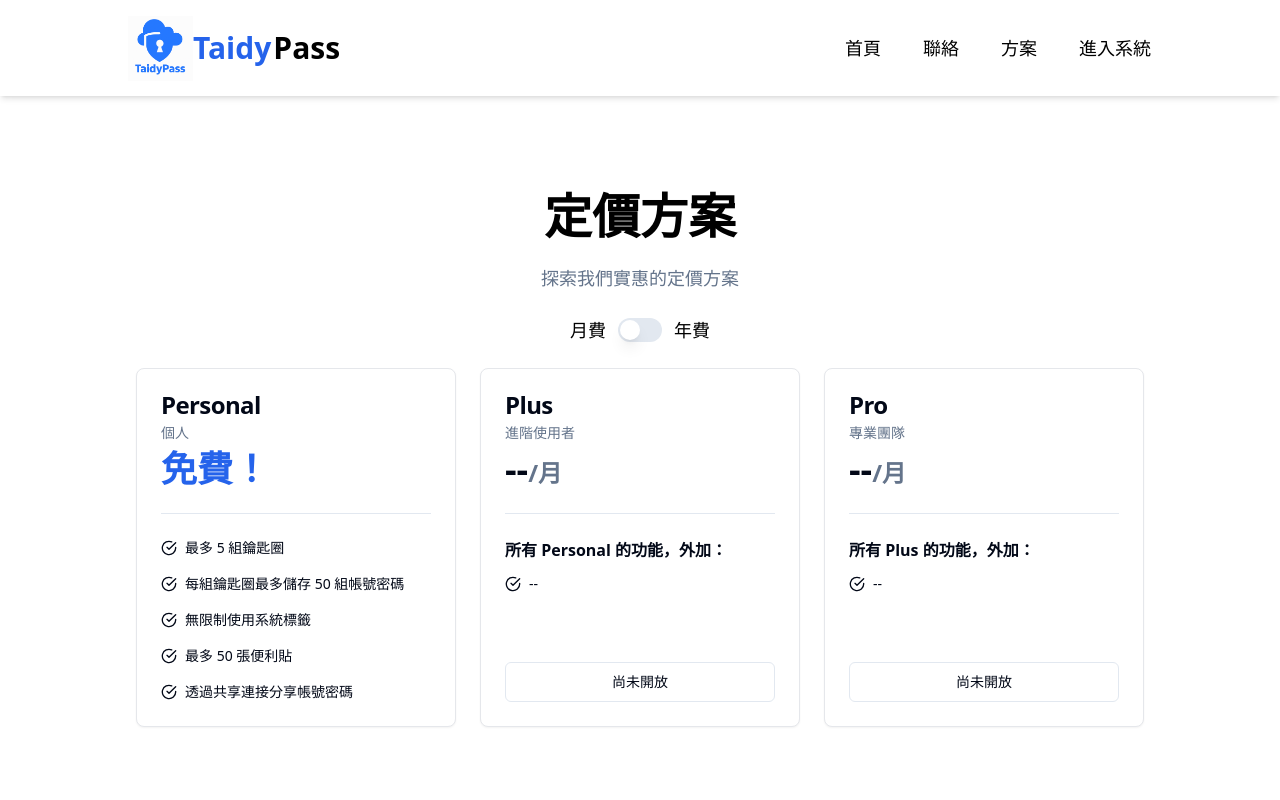
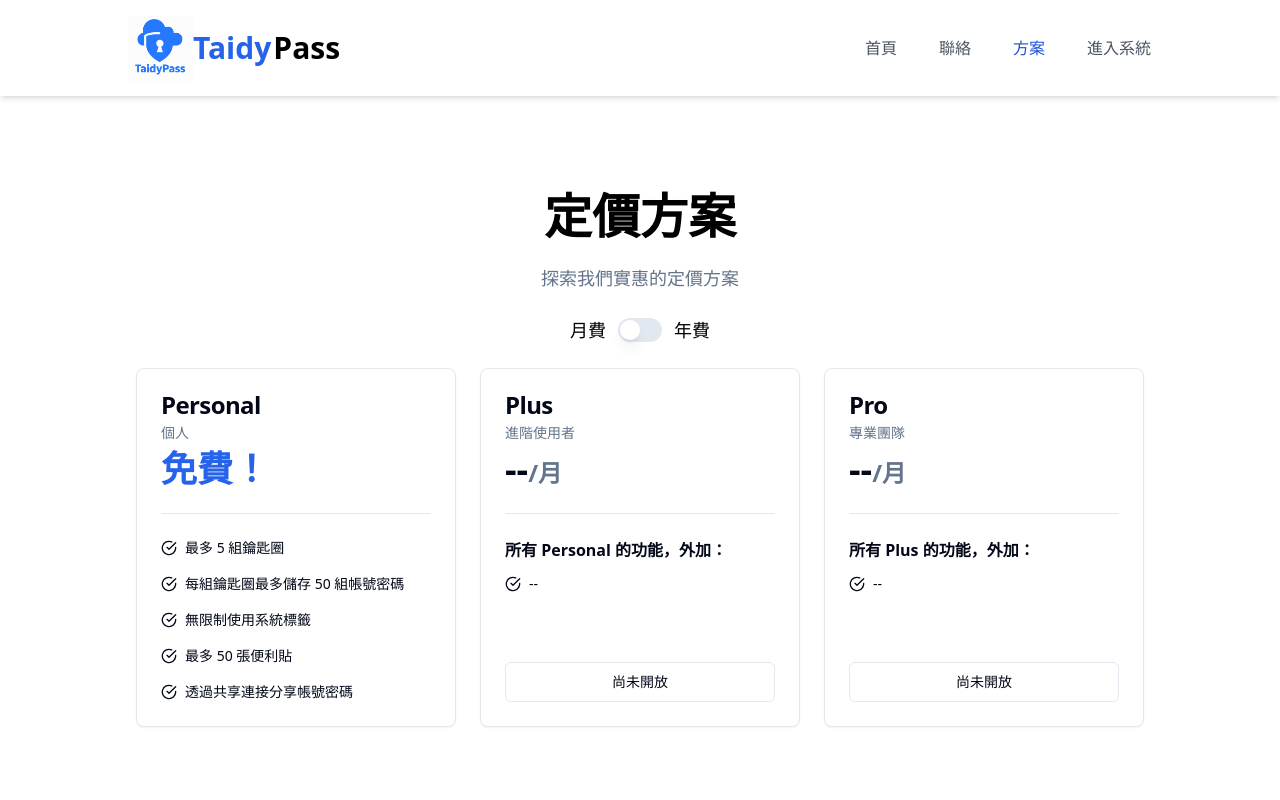
Before and after one commit to taichyy/taidy-pass, a Next.js app: page /pricing in a window 1280 px wide. Shown: the top 800 px of the page. Built offline with nearby package versions, Linux system fonts and the light colour scheme.

Commit message:
Update: Styles of nav.

```diff
--- a/app/(routes)/(public)/(components)/navbar/nav.tsx
+++ b/app/(routes)/(public)/(components)/navbar/nav.tsx
@@ -6,6 +6,7 @@ import { HiBars3BottomRight } from "react-icons/hi2";
 
 import { TNavItem } from "@/lib/types";
 import LogoText from "@/components/logo-text";
+import { cn } from "@/lib/utils";
 
 type Props = {
     navLinks: TNavItem[]
@@ -30,7 +31,10 @@ const Nav = ({
                 <div className="hidden md:flex items-center space-x-10">
                     {navLinks.map((link) => (
                         <Link href={link.url} key={link.id} onClick={() => setShowNav(false)}>
-                            <p className=" nav_link">
+                            <p className={cn(
+                                "nav_link",
+                                pathname === link.url ? "text-blue-700 font-bold" : "text-gray-600 hover:text-blue-700 transition-all duration-200"
+                            )}>
                                 {link.label}
                             </p>
                         </Link>
--- a/app/globals.css
+++ b/app/globals.css
@@ -4,7 +4,7 @@
 
 @layer utilities {
     .nav_link {
-        @apply relative text-lg pr-10 md:pr-[1px] pl-[1px] font-medium w-fit block after:block after:content-[''] after:absolute after:h-[3px] after:bg-pink-600 after:w-full after:scale-x-0 after:hover:scale-x-100 after:transition after:duration-300 after:origin-right
+        @apply relative text-base pr-10 md:pr-[1px] pl-[1px] font-medium w-fit block after:block after:content-[''] after:absolute after:h-[2px] after:bg-blue-500 after:w-full after:scale-x-0 after:hover:scale-x-100 after:transition after:duration-300 after:origin-right
     }
 }
 
```
